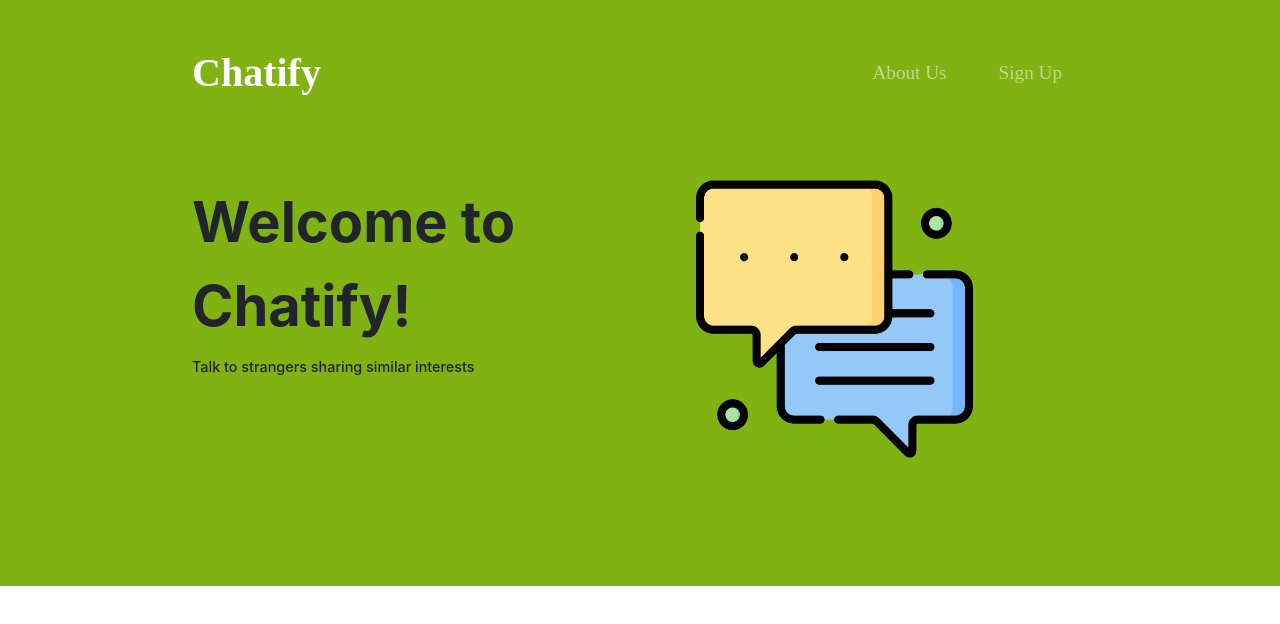
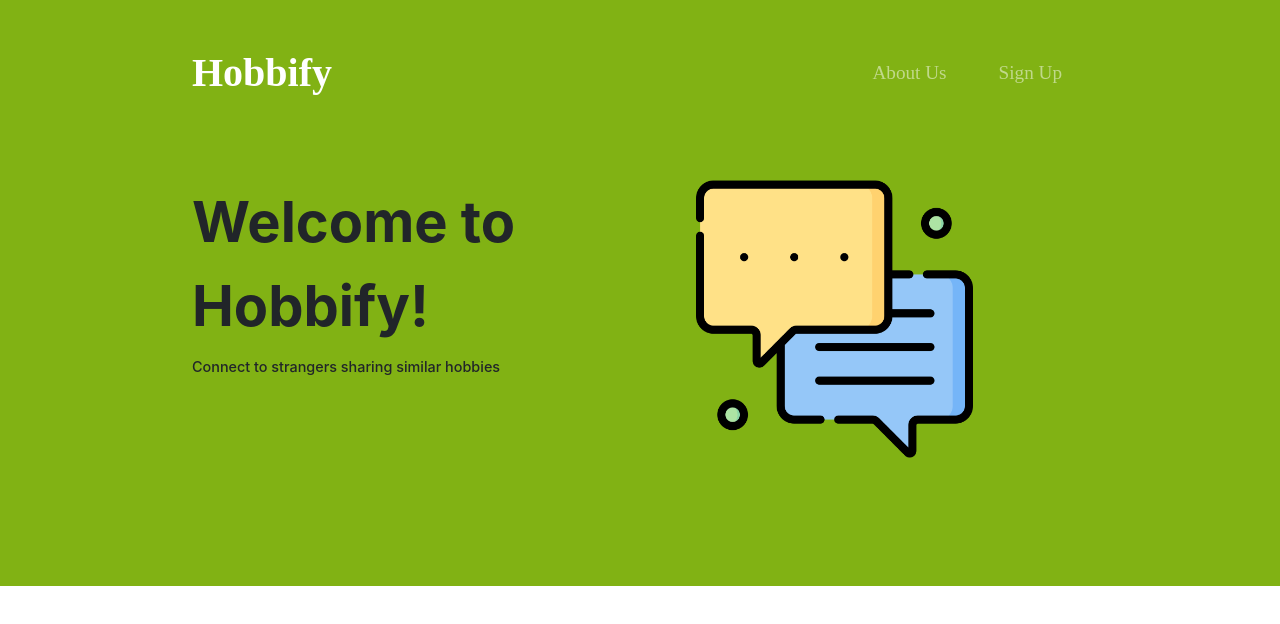
Before and after one commit to shimmypie/Chatify, a plain HTML site: page index.html in a window 1280 px wide. Shown: the top 624 px of the page. Drawn offline with nearby package versions, Linux system fonts and the light colour scheme.

Commit message:
Update index.html

```diff
--- a/index.html
+++ b/index.html
@@ -28,7 +28,7 @@
 
       <!--Navbar-->
       <nav class="navbar navbar-expand-lg navbar-dark">
-        <a class="navbar-brand" href="#">Chatify</a>
+        <a class="navbar-brand" href="#">Hobbify</a>
         <button class="navbar-toggler" type="button" data-toggle="collapse" data-target="#navbarSupportedContent" aria-controls="navbarSupportedContent" aria-expanded="false" aria-label="Toggle navigation">
           <span class="navbar-toggler-icon"></span>
         </button>
@@ -47,8 +47,8 @@
       <!--body-->
       <div class="row">
         <div class="col-lg-6">
-          <h1><strong>Welcome to Chatify!</strong></h1>
-          <p>Talk to strangers sharing similar interests</p>
+          <h1><strong>Welcome to Hobbify!</strong></h1>
+          <p>Connect to strangers sharing similar hobbies</p>
         </div>
 
         <div class="col-lg-6">
```
